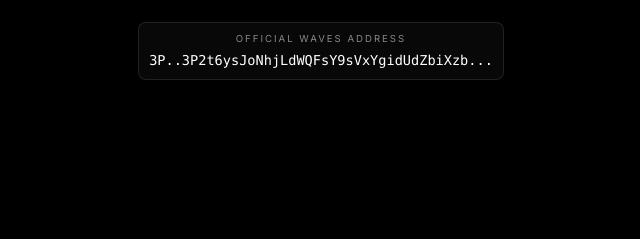
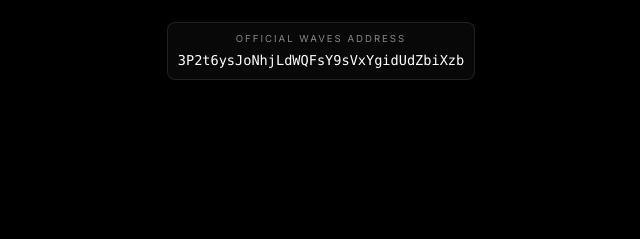
Before and after one commit to nbx-protocol/nbx-protocol.github.io, a plain HTML site: page index.html in a window 1280 px wide. Shown: the part 419-658 px from the top of the page, 319-959 px from the left. Drawn offline with Linux system fonts and the light colour scheme.

Commit message:
Update: Official Waves Issuer Address integrated

```diff
--- a/index.html
+++ b/index.html
@@ -88,7 +88,7 @@
                 <!-- SEZIONE INDIRIZZO AGGIUNTA QUI -->
                 <div class="address-container">
                     <span class="address-label">Official Waves Address</span>
-                    <code class="waves-address">3P..3P2t6ysJoNhjLdWQFsY9sVxYgidUdZbiXzb...</code>
+                    <code class="waves-address">3P2t6ysJoNhjLdWQFsY9sVxYgidUdZbiXzb</code>
                 </div>
             </div>
 
```
